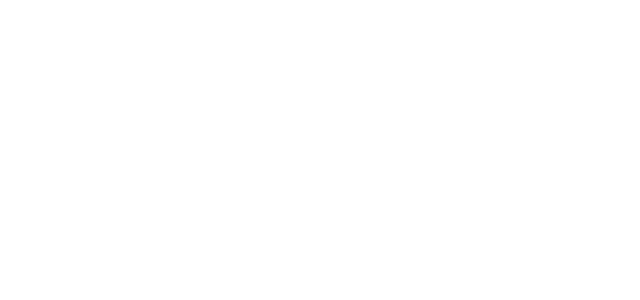
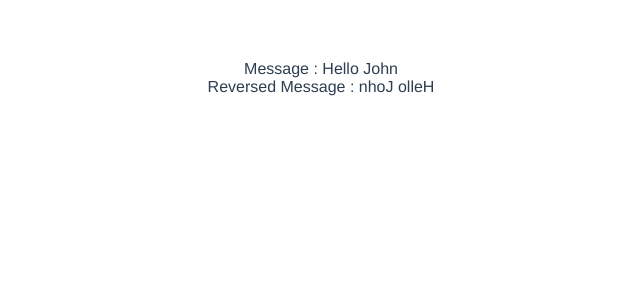
Before and after one commit to programeasily/vue-3-basics, a Vue app: page /computedexpdemo in a window 1280 px wide. Before the commit this address had no page. Shown: the top 300 px of the page, without its empty margins (319-959 px from the left). Built offline with nearby package versions, Linux system fonts and the light colour scheme.

Commit message:
computedexpdemo

```diff
--- /dev/null
+++ b/src/components/ComputedExpressionSample.vue
@@ -0,0 +1,26 @@
+<template>
+  <div>
+    <div>Message : {{ message }}</div>
+    <div>Reversed Message : {{ reversedMessage }}</div>
+  </div>
+</template>
+
+<script>
+import { computed } from "vue";
+export default {
+  props: {
+    message: String,
+  },
+  setup(props) {
+    const reversedMessage = computed(() => {
+      return props.message.split("").reverse().join("");
+    });
+    return {
+      reversedMessage,
+    };
+  },
+};
+</script>
+
+<style>
+</style>
--- /dev/null
+++ b/src/page/ComputedExpressionDemo.vue
@@ -0,0 +1,12 @@
+<template>
+  <ComputedExpressionSample message="Hello John" />
+</template>
+
+<script>
+import ComputedExpressionSample from "../components/ComputedExpressionSample";
+export default {
+  components: {
+    ComputedExpressionSample,
+  },
+};
+</script>
--- a/src/router/router.js
+++ b/src/router/router.js
@@ -2,13 +2,15 @@
 
 import ComputedGetDemo from "../page/ComputedGetDemo";
 import ComputedSetDemo from "../page/ComputedSetDemo";
+import ComputedExpressionDemo from "../page/ComputedExpressionDemo";
 import Home from "../components/Home";
 // Each route should map to a component.
 // We'll talk about nested routes later.
 const routes = [
   { path: "/", component: Home },
   { path: "/computedgetdemo", component: ComputedGetDemo },
-  { path: "/computedsetdemo", component: ComputedSetDemo }
+  { path: "/computedsetdemo", component: ComputedSetDemo },
+  { path: "/computedexpdemo", component: ComputedExpressionDemo }
 ];
 
 // Create the router instance and pass the `routes` option
```
